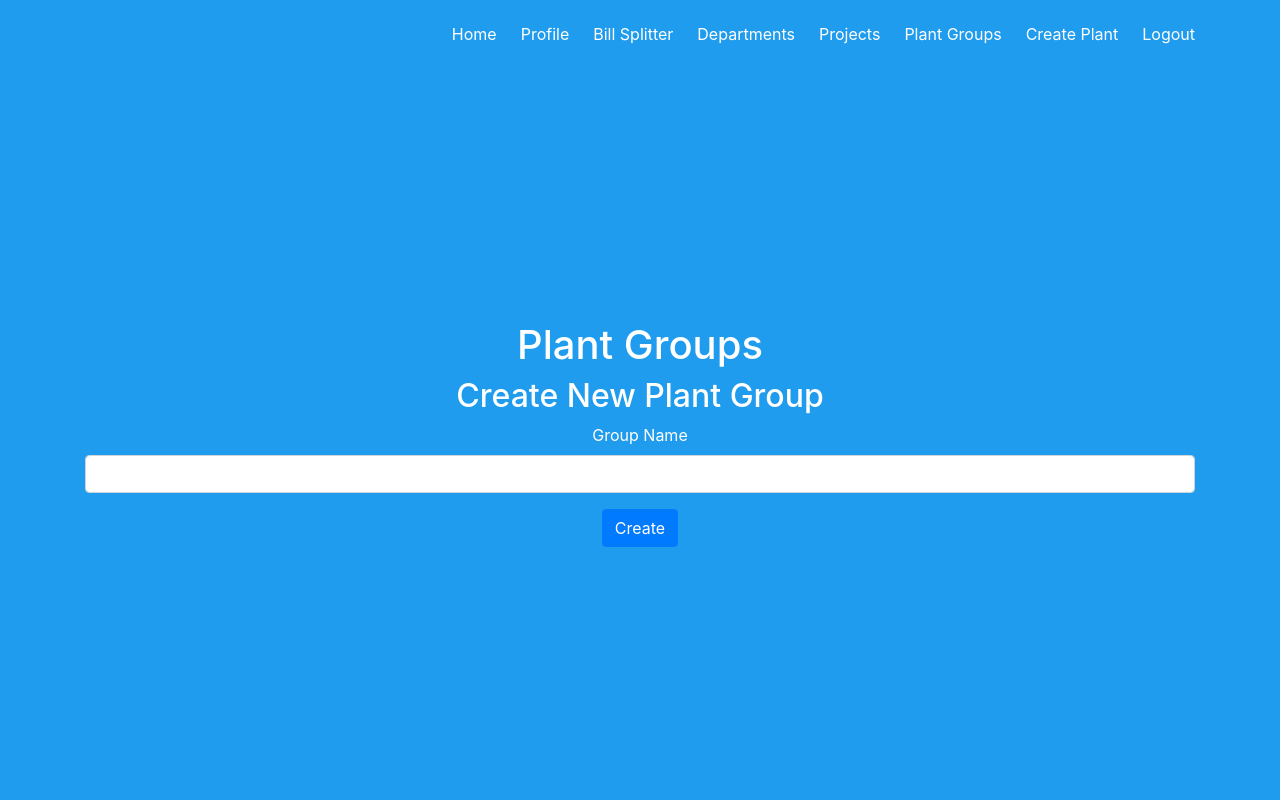
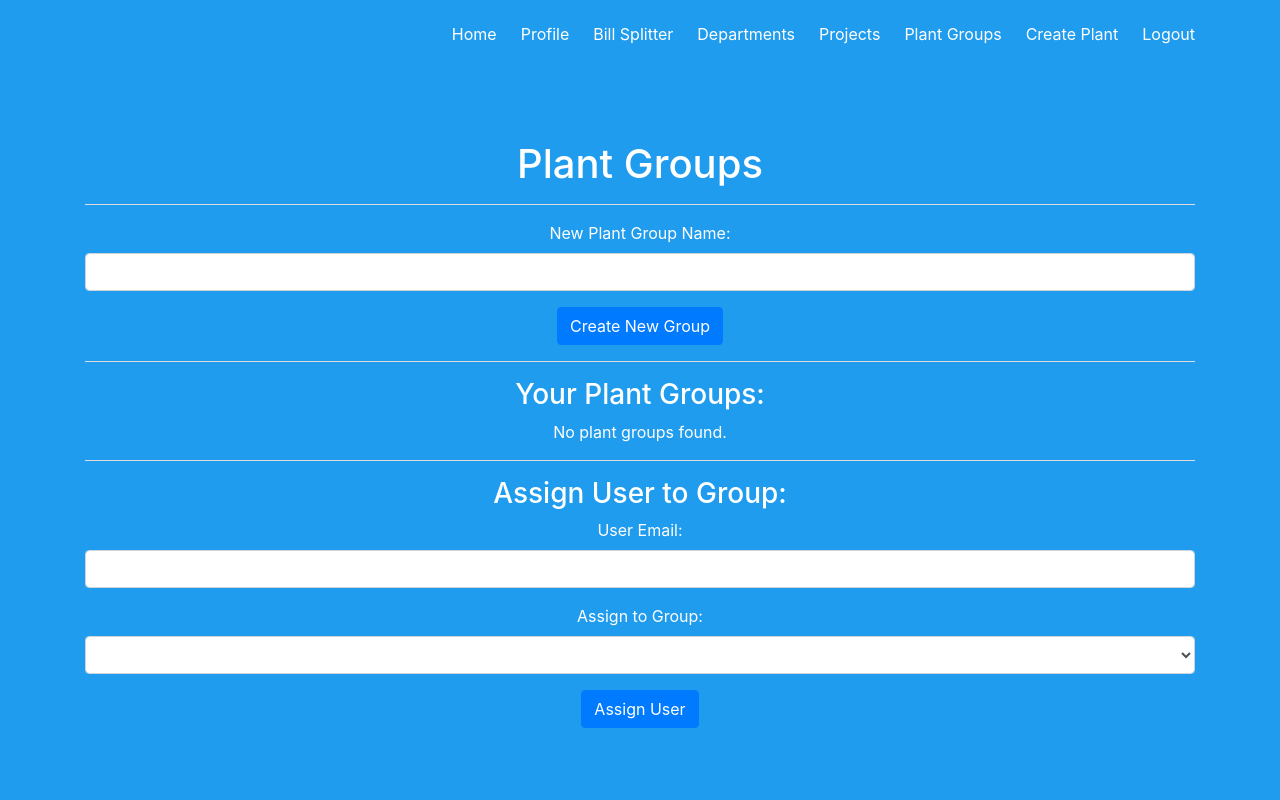
Before and after one commit to freakazoidas/PlantApp, a Flask app: page /plants/plant_groups in a window 1280 px wide. Run offline with Flask 3, Linux system fonts and the light colour scheme; a user stored in the database is signed in; lists and menus that the app fills with data are empty; some libraries are stand-ins or nearby versions.

Commit message:
Plant group page updated to allow assigning users

```diff
--- a/project/plants.py
+++ b/project/plants.py
@@ -29,10 +29,44 @@ def plant_groups():
     # Get all plant names assigned to each plant group
     plant_names = {}
     for group in plant_groups:
-        plants = PlantGroupIntermediary.query.join(PlantSingle).filter(PlantGroupIntermediary.plant_group_id == group.id).all()
-        plant_names[group.name] = [plant.plant.name for plant in plants]
+        intermediaries = PlantGroupIntermediary.query.filter_by(plant_group_id=group.id).all()
+        plant_names[group.name] = [intermediary.plant.name for intermediary in intermediaries]
 
     return render_template('plant_groups.html', plant_groups=plant_groups, plant_names=plant_names)
+
+@plants_bp.route('/assign_user/<int:group_id>', methods=['POST'])
+@login_required
+def assign_user(group_id):
+    # Get the email and assigned group ID from the form submission
+    email = request.form.get('user_email')
+    assigned_group_id = request.form.get('assigned_group')
+
+    # Check if the user with the given email address exists
+    user = User.query.filter_by(email=email).first()
+    if not user:
+        flash('User with the given email address does not exist.', 'error')
+        return redirect(url_for('plants.plant_groups'))
+
+    # Check if the user is already assigned to the given group
+    existing_assignment = PlantGroupUsers.query.filter_by(user_id=user.id, plant_group_id=assigned_group_id).first()
+    if existing_assignment:
+        flash('User is already assigned to this group.', 'warning')
+        return redirect(url_for('plants.plant_groups'))
+
+    # Make sure the group the user is being assigned to belongs to the current user
+    group_user = PlantGroupUsers.query.filter_by(user_id=current_user.id, plant_group_id=group_id).first()
+    if not group_user:
+        flash('Plant group not found.', 'error')
+        return redirect(url_for('plants.plant_groups'))
+
+    # Add the user to the group
+    new_assignment = PlantGroupUsers(user=user, plant_group_id=assigned_group_id)
+    db.session.add(new_assignment)
+    db.session.commit()
+
+    flash(f'{email} has been assigned to the group!', 'success')
+    return redirect(url_for('plants.plant_groups'))
+
 
 @plants_bp.route('/delete_group/<int:group_id>', methods=['POST'])
 @login_required
--- a/project/templates/plant_groups.html
+++ b/project/templates/plant_groups.html
@@ -1,16 +1,15 @@
 {% extends 'base.html' %} {% block content %}
 <h1>Plant Groups</h1>
-{% with messages = get_flashed_messages() %} {% if messages %}
-<div class="alert alert-dismissible alert-{{ messages[0][1] }}">
-  <button type="button" class="btn-close" data-bs-dismiss="alert"></button>
-  {{ messages[0][0] }}
-</div>
-{% endif %} {% endwith %}
+<hr />
 
-<h2>Create New Plant Group</h2>
-<form method="POST" action="{{ url_for('plants.plant_groups') }}">
-  <div class="mb-3">
-    <label for="group_name" class="form-label">Group Name</label>
+{% if get_flashed_messages() %} {% for message in get_flashed_messages() %}
+<div class="alert alert-{{ message[1] }}">{{ message[0] }}</div>
+{% endfor %} {% endif %}
+
+<!-- Create New Plant Group Form -->
+<form method="post">
+  <div class="form-group">
+    <label for="group_name">New Plant Group Name:</label>
     <input
       type="text"
       class="form-control"
@@ -19,37 +18,86 @@
       required
     />
   </div>
-  <button type="submit" class="btn btn-primary">Create</button>
+  <button type="submit" class="btn btn-primary">Create New Group</button>
 </form>
+<hr />
 
+<!-- List of Plant Groups -->
+<h3>Your Plant Groups:</h3>
 {% if plant_groups %}
-<hr />
-<h2>Your Plant Groups</h2>
+<table class="table table-striped">
+  <thead>
+    <tr>
+      <th>Group Name</th>
+      <th>Plants</th>
+      <th>Actions</th>
+    </tr>
+  </thead>
+  <tbody>
+    {% for group in plant_groups %}
+    <tr>
+      <td>{{ group.name }}</td>
+      <td>
         <ul>
-  {% for group in plant_groups %}
-  <li>
-    <h3>{{ group.name }}</h3>
-    {% if plant_names[group.name] %}
-    <ul>
-      {% for plant_name in plant_names[group.name] %}
+          {% if plant_names.get(group.name) %} {% for plant_name in
+          plant_names.get(group.name) %}
           <li>{{ plant_name }}</li>
-      {% endfor %}
+          {% endfor %} {% else %}
+          <li>No plants assigned</li>
+          {% endif %}
         </ul>
-    {% else %}
-    <p>No plants in this group.</p>
-    {% endif %}
-    <form
-      method="POST"
-      action="{{ url_for('plants.delete_group', group_id=group.id) }}"
-    >
-      <button type="submit" class="btn btn-danger">Delete Group</button>
-    </form>
+      </td>
+      <td>
+        <div class="btn-group" role="group">
           <a
             href="{{ url_for('plants.plant_group_single', group_id=group.id) }}"
             class="btn btn-primary"
             >View Group</a
           >
-  </li>
+          <form
+            method="post"
+            action="{{ url_for('plants.delete_group', group_id=group.id) }}"
+            onsubmit="return confirm('Are you sure you want to delete this plant group? This action cannot be undone.');"
+          >
+            <button type="submit" class="btn btn-danger">Delete Group</button>
+          </form>
+        </div>
+      </td>
+    </tr>
     {% endfor %}
-</ul>
-{% endif %} {% endblock %}
+  </tbody>
+</table>
+{% else %}
+<p>No plant groups found.</p>
+{% endif %}
+
+<!-- Assign User to Group Form -->
+<hr />
+<h3>Assign User to Group:</h3>
+<form method="post">
+  <div class="form-group">
+    <label for="user_email">User Email:</label>
+    <input
+      type="email"
+      class="form-control"
+      id="user_email"
+      name="user_email"
+      required
+    />
+  </div>
+  <div class="form-group">
+    <label for="assigned_group">Assign to Group:</label>
+    <select
+      class="form-control"
+      id="assigned_group"
+      name="assigned_group"
+      required
+    >
+      {% for group in plant_groups %}
+      <option value="{{ group.id }}">{{ group.name }}</option>
+      {% endfor %}
+    </select>
+  </div>
+  <button type="submit" class="btn btn-primary">Assign User</button>
+</form>
+{% endblock %}
```
Lines whose indentation alone changed are shown as unchanged.
